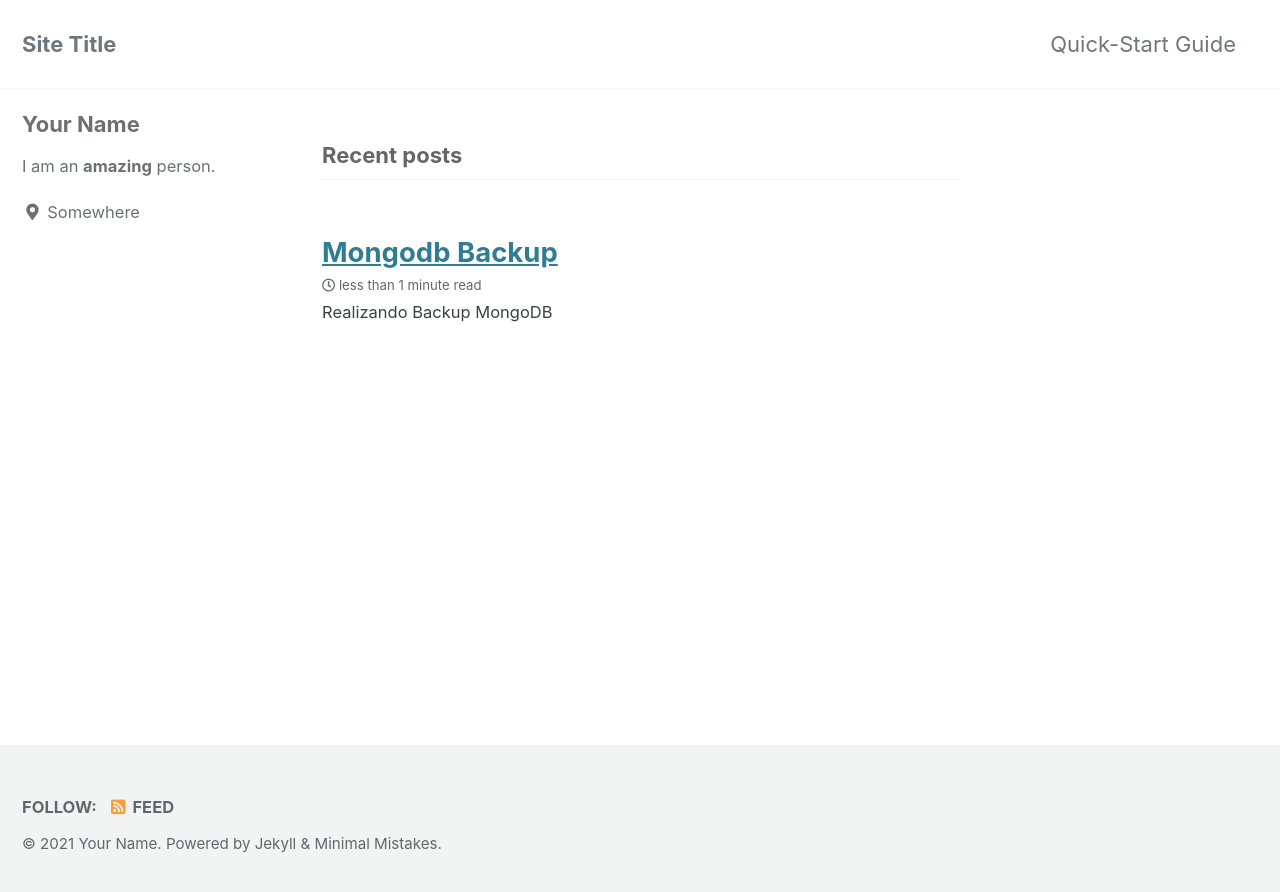
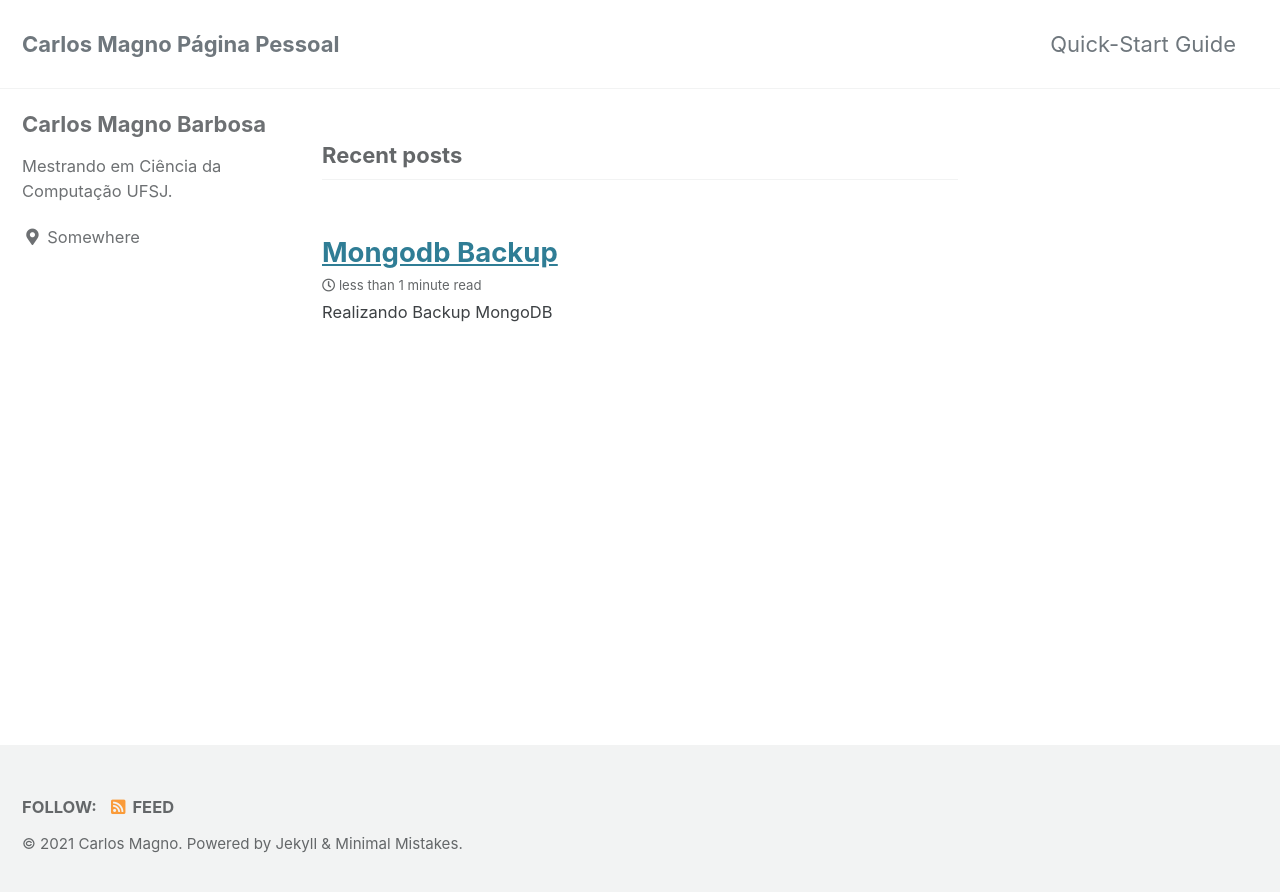
Before and after one commit to cmagnobarbosa/cmagnobarbosa.github.io, a Jekyll site: the page built from index.html, in a window 1280 px wide. Shown: the top 892 px of the page. Built offline with Jekyll 4.4.1, drawn with Linux system fonts in a browser that asks for light colours; cached includes are drawn as plain includes; the list of posts is cut into pages by our own code.

Commit message:
Update website config.

```diff
--- a/_config.yml
+++ b/_config.yml
@@ -16,11 +16,11 @@ minimal_mistakes_skin    : "default" # "air", "aqua", "contrast", "dark", "dirt"
 
 # Site Settings
 locale                   : "en-US"
-title                    : "Site Title"
+title                    : "Carlos Magno Página Pessoal"
 title_separator          : "-"
 subtitle                 : # site tagline that appears below site title in masthead
-name                     : "Your Name"
-description              : "An amazing website."
+name                     : "Carlos Magno"
+description              : "Uma página pessoal simples."
 url                      : # the base hostname & protocol for your site e.g. "https://mmistakes.github.io"
 baseurl                  : # the subpath of your site, e.g. "/blog"
 repository               : # GitHub username/repo-name e.g. "mmistakes/minimal-mistakes"
@@ -101,9 +101,9 @@ analytics:
 
 # Site Author
 author:
-  name             : "Your Name"
+  name             : "Carlos Magno Barbosa"
   avatar           : # path of avatar image, e.g. "/assets/images/bio-photo.jpg"
-  bio              : "I am an **amazing** person."
+  bio              : "Mestrando em Ciência da Computação UFSJ."
   location         : "Somewhere"
   email            :
   links:
```
